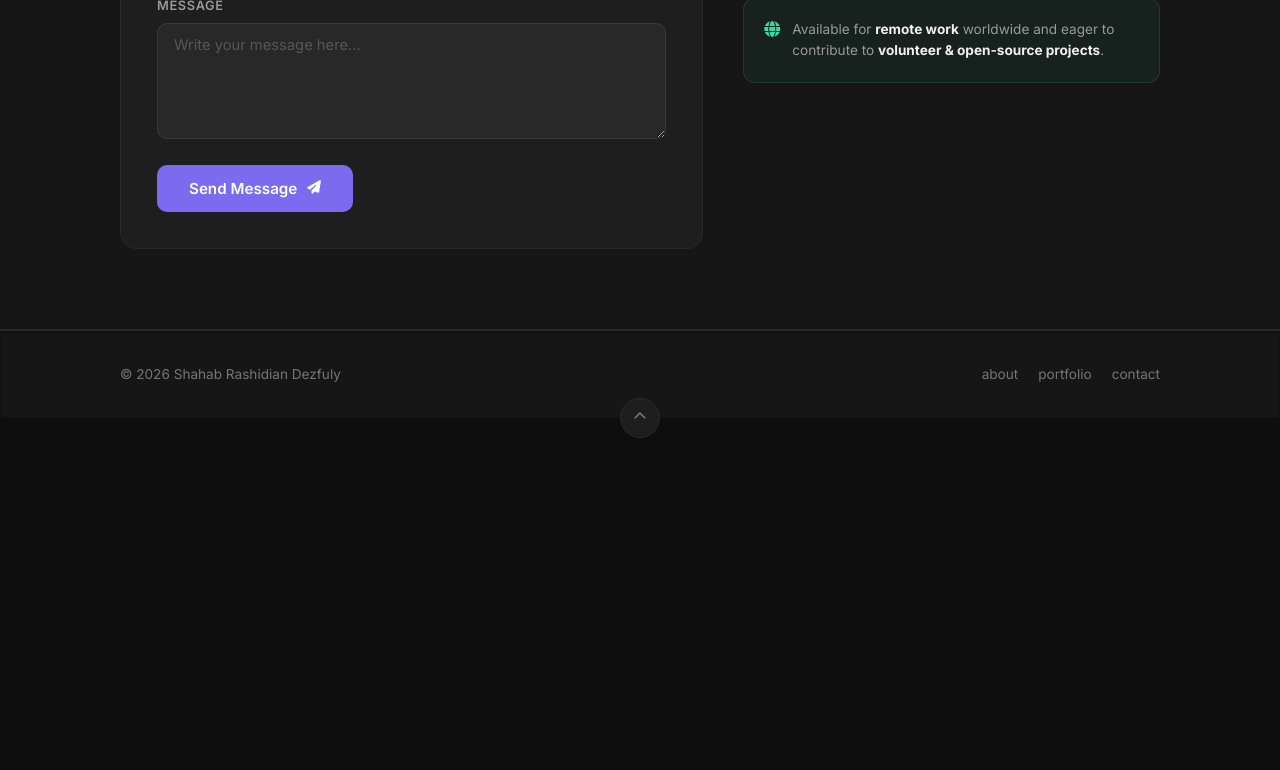
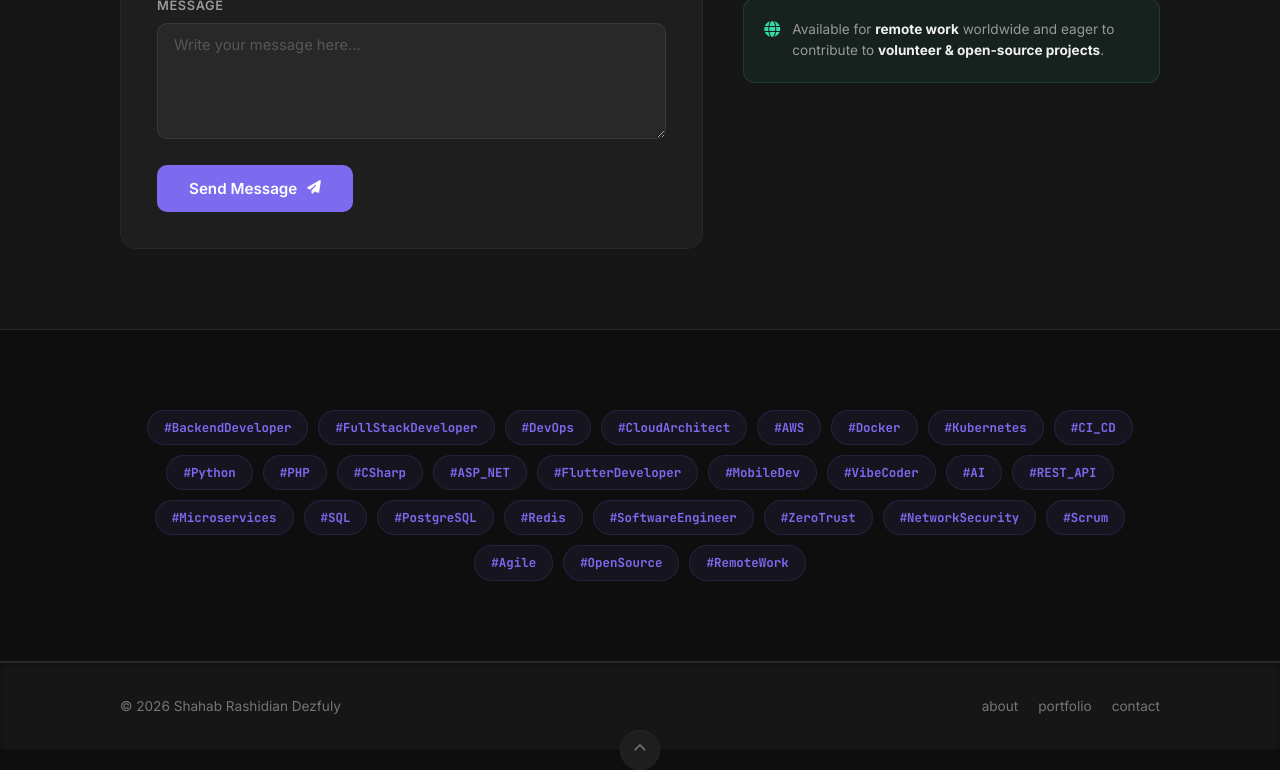
Before and after one commit to shahabRDZ/personal-website, a plain HTML site: page portfolio/index.html in a window 1280 px wide. Shown: the part 2786-3556 px from the top of the page. Before the commit the page ends 3224 px from the top, so only its background shows below. Drawn offline with Linux system fonts and the light colour scheme.

Commit message:
Add hashtag cloud to website footer

```diff
--- a/portfolio/css/sections.css
+++ b/portfolio/css/sections.css
@@ -269,6 +269,41 @@ body.light .contact-side__note {
 }
 
 
+/* ---- Hashtags ---- */
+.hashtags {
+    max-width: 1040px;
+    margin: 0 auto;
+    display: flex;
+    flex-wrap: wrap;
+    gap: 10px;
+    justify-content: center;
+}
+
+.hashtag {
+    padding: 6px 16px;
+    font-size: 0.78rem;
+    font-weight: 600;
+    font-family: var(--font-mono);
+    color: var(--accent);
+    background: rgba(124, 106, 239, 0.08);
+    border: 1px solid rgba(124, 106, 239, 0.15);
+    border-radius: 20px;
+    transition: all 0.3s;
+    cursor: default;
+}
+
+.hashtag:hover {
+    background: rgba(124, 106, 239, 0.18);
+    border-color: rgba(124, 106, 239, 0.35);
+    transform: translateY(-2px);
+}
+
+body.light .hashtag {
+    background: rgba(124, 106, 239, 0.06);
+    border-color: rgba(124, 106, 239, 0.2);
+}
+
+
 /* ---- Responsive ---- */
 @media (max-width: 768px) {
     .contact-wrap {
--- a/portfolio/index.html
+++ b/portfolio/index.html
@@ -465,6 +465,40 @@
     </section>
 
 
+    <!-- ===== HASHTAGS ===== -->
+    <section class="section" id="tags">
+        <div class="hashtags">
+            <span class="hashtag">#BackendDeveloper</span>
+            <span class="hashtag">#FullStackDeveloper</span>
+            <span class="hashtag">#DevOps</span>
+            <span class="hashtag">#CloudArchitect</span>
+            <span class="hashtag">#AWS</span>
+            <span class="hashtag">#Docker</span>
+            <span class="hashtag">#Kubernetes</span>
+            <span class="hashtag">#CI_CD</span>
+            <span class="hashtag">#Python</span>
+            <span class="hashtag">#PHP</span>
+            <span class="hashtag">#CSharp</span>
+            <span class="hashtag">#ASP_NET</span>
+            <span class="hashtag">#FlutterDeveloper</span>
+            <span class="hashtag">#MobileDev</span>
+            <span class="hashtag">#VibeCoder</span>
+            <span class="hashtag">#AI</span>
+            <span class="hashtag">#REST_API</span>
+            <span class="hashtag">#Microservices</span>
+            <span class="hashtag">#SQL</span>
+            <span class="hashtag">#PostgreSQL</span>
+            <span class="hashtag">#Redis</span>
+            <span class="hashtag">#SoftwareEngineer</span>
+            <span class="hashtag">#ZeroTrust</span>
+            <span class="hashtag">#NetworkSecurity</span>
+            <span class="hashtag">#Scrum</span>
+            <span class="hashtag">#Agile</span>
+            <span class="hashtag">#OpenSource</span>
+            <span class="hashtag">#RemoteWork</span>
+        </div>
+    </section>
+
     <!-- ===== FOOTER ===== -->
     <footer class="footer">
         <div class="footer__inner">
```
